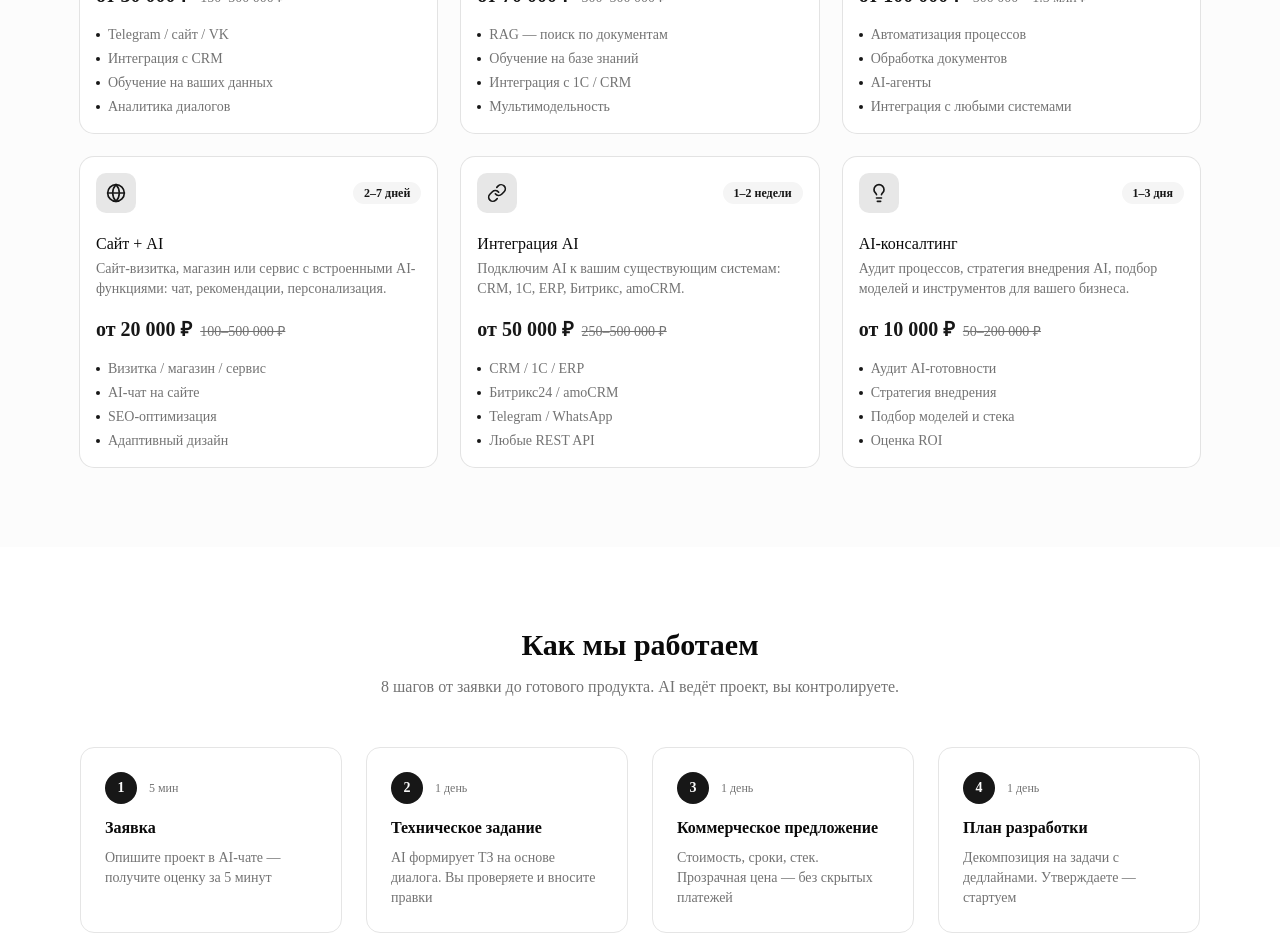
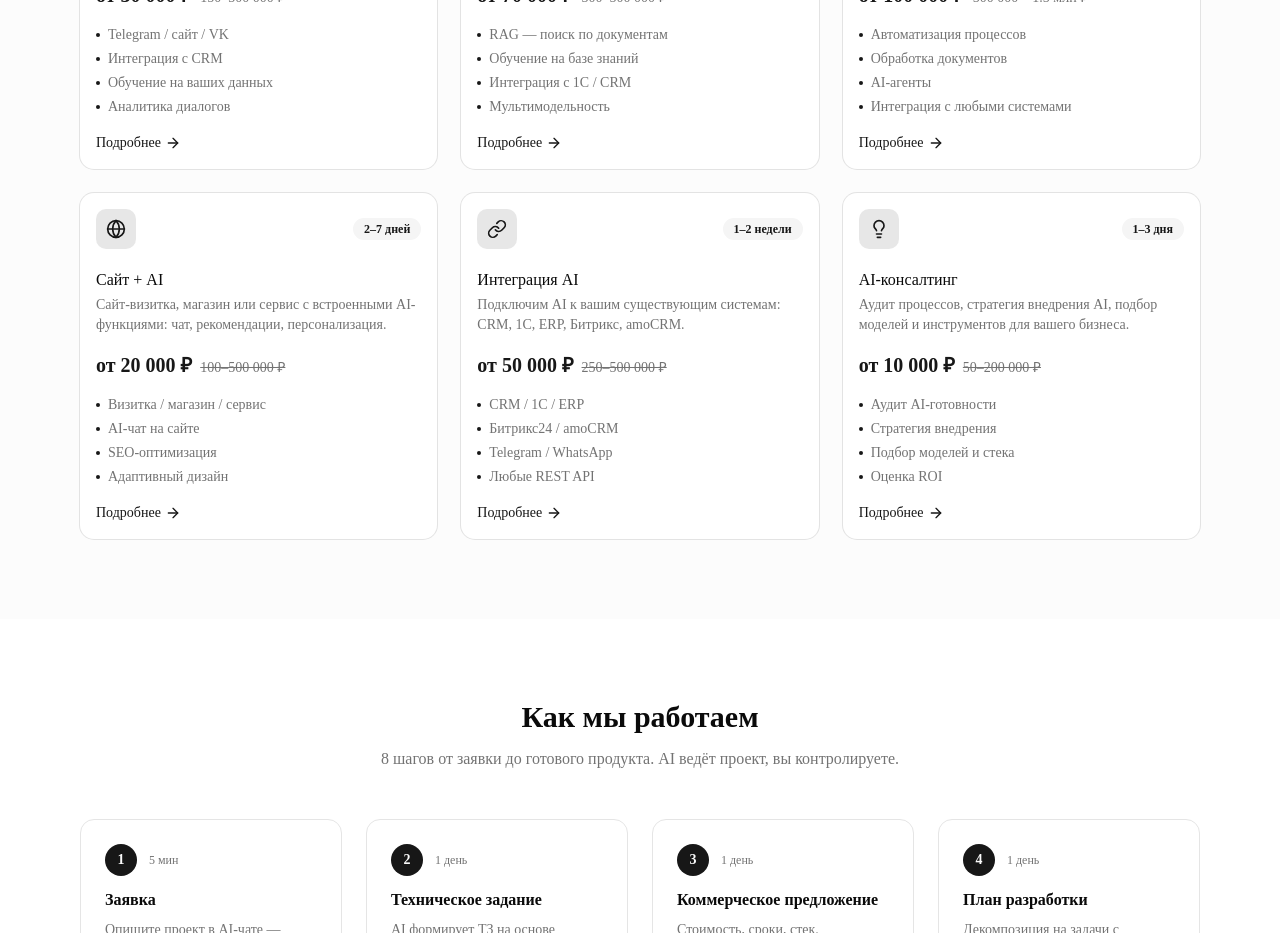
Before and after one commit to persnikita777-oss/projectai, a Next.js app in the folder site/: page / in a window 1280 px wide. Shown: the part 1100-2033 px from the top of the page. Built offline with nearby package versions, Linux system fonts and the light colour scheme.

Commit message:
[agent] fix: карточки услуг — добавлена ссылка «Подробнее →»

```diff
--- a/site/src/components/sections/services-grid.tsx
+++ b/site/src/components/sections/services-grid.tsx
@@ -1,6 +1,7 @@
 import Link from "next/link"
 import { Card, CardHeader, CardTitle, CardDescription, CardContent } from "@/components/ui/card"
 import { Badge } from "@/components/ui/badge"
+import { ArrowRight } from "lucide-react"
 import { services } from "@/data/services"
 
 export function ServicesGrid() {
@@ -45,6 +46,10 @@ export function ServicesGrid() {
                         </li>
                       ))}
                     </ul>
+                    <div className="mt-4 flex items-center gap-1 text-sm font-medium text-primary">
+                      Подробнее
+                      <ArrowRight className="h-4 w-4" />
+                    </div>
                   </CardContent>
                 </Card>
               </Link>
```
